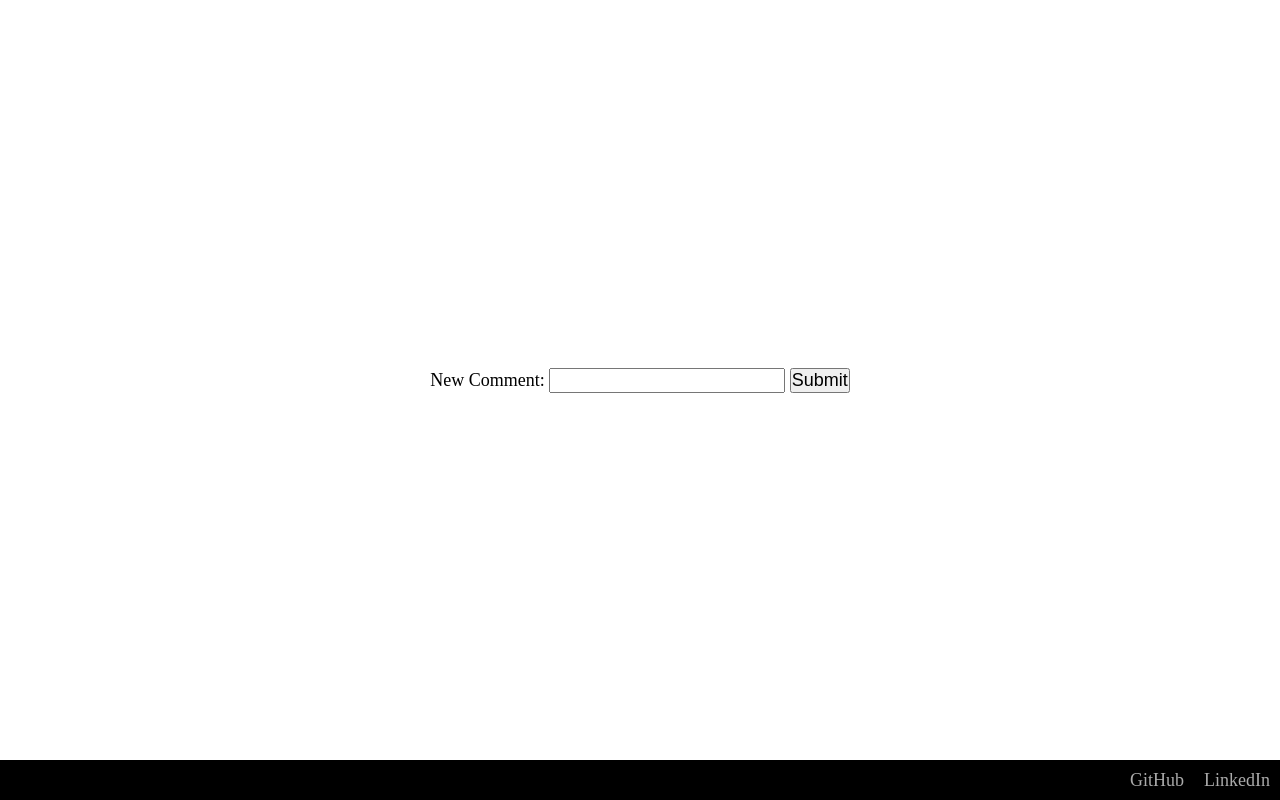
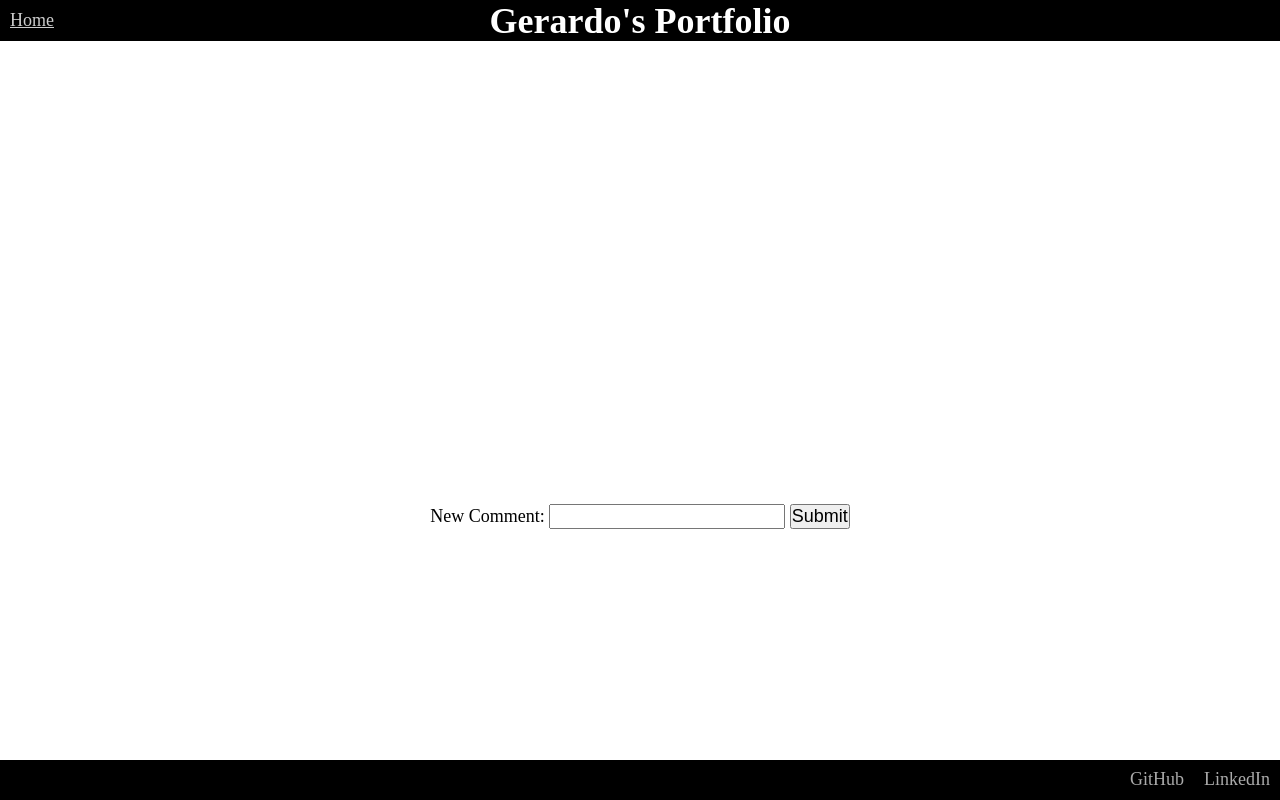
Before and after one commit to UnGerardo/portfolio, a PHP site: page /project.php?projectId=1 in a window 1280 px wide. Run offline with PHP 8.4, Linux system fonts and the light colour scheme; data that the repository does not hold is empty.

Commit message:
- Created header component - Improved header styles - Added home nav link

```diff
--- a/public/css/styles.css
+++ b/public/css/styles.css
@@ -1,8 +1,10 @@
 * {
   box-sizing: border-box;
+  color: black;
   padding: 0;
   margin: 0;
   font-size: 18px;
+  text-decoration: none;
 }
 
 body {
@@ -14,13 +16,31 @@ body {
   width: 100vw;
 }
 
+header {
+  background-color: black;
+  display: flex;
+  justify-content: space-between;
+  align-items: center;
+  position: relative;
+  width: 100%;
+}
+
+header a {
+  color: #ccc;
+  text-decoration: underline;
+  margin: 10px;
+}
+
+header a:hover {
+  color: #fff;
+}
+
 h1 {
-  background-color: black;
   color: white;
   font-size: 2rem;
-  padding: 5px 0 0;
-  text-align: center;
-  width: 100%;
+  position: absolute;
+  top: 0;
+  left: calc(50vw - (301px / 2));
 }
 
 main {
@@ -78,7 +98,6 @@ footer {
 .external_link {
   color: #aaa;
   margin: 0 10px 0;
-  text-decoration: none;
 }
 .external_link:hover {
   color: #fff;
--- /dev/null
+++ b/public/header.php
@@ -0,0 +1,5 @@
+<header>
+  <a href="/">Home</a>
+  <h1>Gerardo's Portfolio</h1>
+  <div></div>
+</header>
--- a/public/index.php
+++ b/public/index.php
@@ -14,7 +14,7 @@
   <title>Gerardo's Portfolio</title>
 </head>
 <body>
-  <h1>Gerardo's Portfolio</h1>
+  <?php include 'header.php' ?>
   <main>
     <?php while($row = mysqli_fetch_array($projects)): ?>
       <a href="/portfolio/public/project.php?id=<?php echo $row['id'] ?>" class="project">
--- a/public/project.php
+++ b/public/project.php
@@ -39,8 +39,9 @@
   <title><?php echo $projectInfo['projectName'] ?></title>
 </head>
 <body>
+  <?php include 'header.php' ?>
   <section>
-    <a href="<?php echo $projectInfo['projectLink'] ?>">
+    <a href="<?php echo $projectInfo['projectLink'] ?>" target="_blank">
       <h2><?php echo $projectInfo['projectName'] ?></h2>
     </a>
     <p><?php echo $projectInfo['projectDescription'] ?></p>
```
